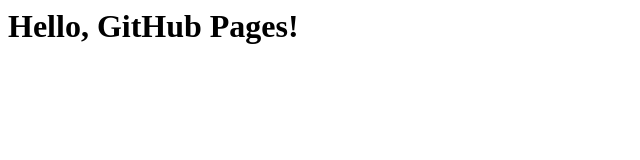
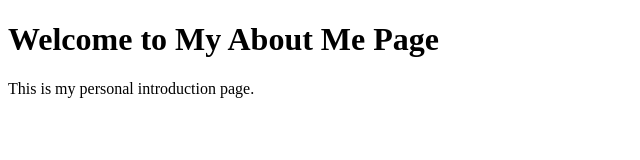
Before and after one commit to th3y3ti/about-me, a plain HTML site: page index.html in a window 1280 px wide. Shown: the whole page, without its empty margins (0-640 px from the left). Drawn offline with Linux system fonts and the light colour scheme.

Commit message:
Update index.html

```diff
--- a/index.html
+++ b/index.html
@@ -1 +1,12 @@
-<h1>Hello, GitHub Pages!</h1>
+<!DOCTYPE html>
+<html lang="en">
+<head>
+    <meta charset="UTF-8">
+    <meta name="viewport" content="width=device-width, initial-scale=1.0">
+    <title>About Me</title>
+</head>
+<body>
+    <h1>Welcome to My About Me Page</h1>
+    <p>This is my personal introduction page.</p>
+</body>
+</html>
```
